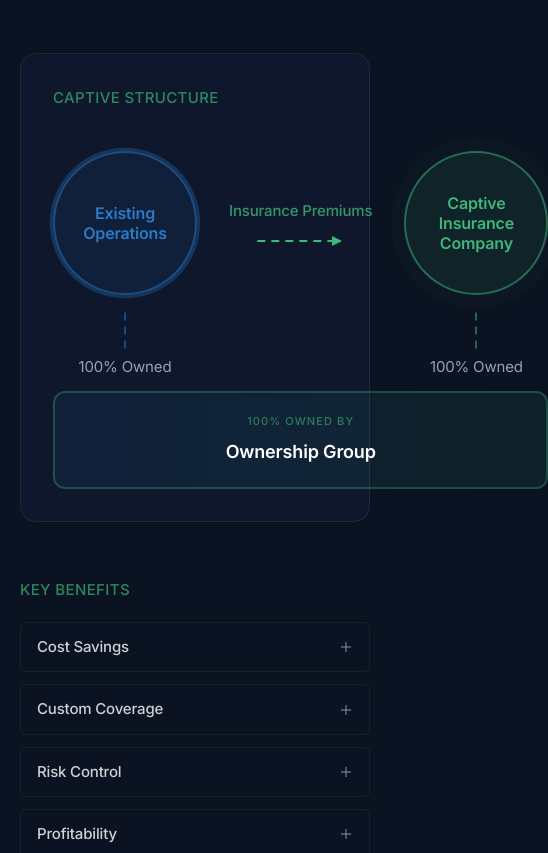
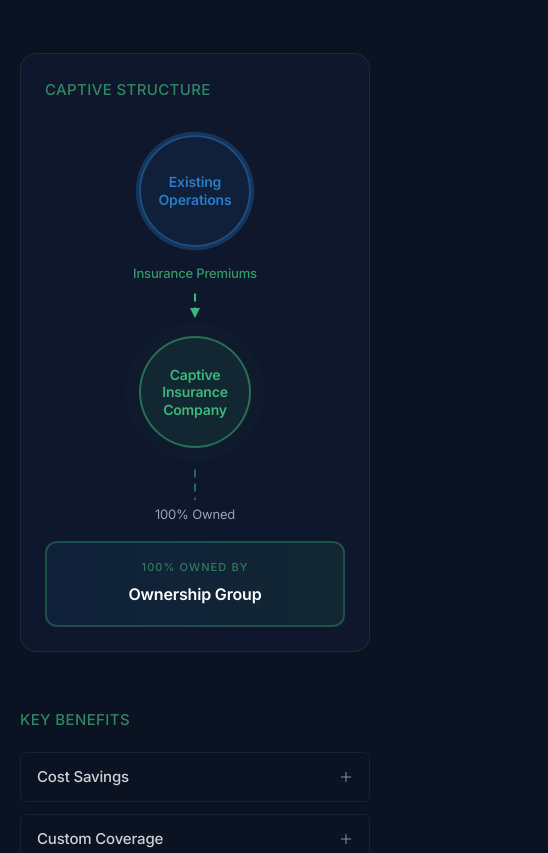
Before and after one commit to alexanderjoo-max/aurora, a website built with Vite: page index2.html in a window 390 px wide. Shown: the part 3420-4273 px from the top of the page, 548 px wide, since content can reach past the window. Built offline with nearby package versions, Linux system fonts and the light colour scheme.

Commit message:
Make Captive Structure diagram smaller and responsive
- Reduce circle sizes (w-28/lg:w-32 from w-36/w-44)
- Mobile: vertical stack with down-arrow between circles
- Desktop: horizontal grid layout unchanged
- Less padding on outer box

Co-Authored-By: Claude Sonnet 4.6 <noreply@anthropic.com>

```diff
--- a/index2.html
+++ b/index2.html
@@ -226,60 +226,81 @@
       </style>
       <div class="mb-14">
         <!-- Outer section box -->
-        <div class="rounded-2xl border border-white/[0.07] bg-aurora-navy-light/60 p-8 lg:p-14">
-          <h3 class="text-[15px] font-medium text-aurora-green/70 tracking-wide uppercase mb-10">Captive Structure</h3>
-          <!-- CSS Grid: left-col | arrow-col | right-col -->
-          <div class="grid items-start" style="grid-template-columns:1fr auto 1fr">
+        <div class="rounded-2xl border border-white/[0.07] bg-aurora-navy-light/60 p-6 sm:p-8 lg:p-10">
+          <h3 class="text-[15px] font-medium text-aurora-green/70 tracking-wide uppercase mb-8">Captive Structure</h3>
 
+          <!-- MOBILE: vertical stack -->
+          <div class="sm:hidden flex flex-col items-center gap-4">
+            <div class="pulse-blue w-28 h-28 rounded-full bg-aurora-blue/10 border-2 border-aurora-blue/50 flex items-center justify-center shadow-lg shadow-aurora-blue/20">
+              <span class="text-[14px] font-semibold text-aurora-blue text-center leading-tight px-3">Existing<br/>Operations</span>
+            </div>
+            <div class="flex flex-col items-center gap-1">
+              <span class="text-[13px] text-aurora-green/80 font-medium">Insurance Premiums</span>
+              <svg width="20" height="32" viewBox="0 0 20 32">
+                <line class="captive-flow-v" x1="10" y1="0" x2="10" y2="20" stroke="#3db87a" stroke-width="2"/>
+                <path d="M5 20 L10 30 L15 20 Z" fill="#3db87a"/>
+              </svg>
+            </div>
+            <div class="pulse-green w-28 h-28 rounded-full bg-aurora-green/10 border-2 border-aurora-green/50 flex items-center justify-center shadow-lg shadow-aurora-green/20">
+              <span class="text-[14px] font-semibold text-aurora-green text-center leading-tight px-3">Captive<br/>Insurance<br/>Company</span>
+            </div>
+            <div class="flex flex-col items-center">
+              <svg width="4" height="36" viewBox="0 0 4 36">
+                <line class="captive-flow-v" x1="2" y1="0" x2="2" y2="36" stroke="rgba(61,184,122,0.5)" stroke-width="2"/>
+              </svg>
+              <span class="text-[13px] text-aurora-muted mt-1">100% Owned</span>
+            </div>
+            <div class="w-full rounded-xl border-2 border-aurora-green/30 bg-gradient-to-r from-aurora-blue/10 to-aurora-green/10 py-4 text-center">
+              <p class="text-[11px] font-medium text-aurora-green/60 tracking-widest uppercase mb-1">100% Owned By</p>
+              <span class="text-[16px] font-semibold text-white">Ownership Group</span>
+            </div>
+          </div>
+
+          <!-- DESKTOP: horizontal grid -->
+          <div class="hidden sm:grid items-start" style="grid-template-columns:1fr auto 1fr">
             <!-- LEFT CIRCLE -->
             <div class="flex flex-col items-center">
-              <div class="pulse-blue w-36 h-36 sm:w-44 sm:h-44 rounded-full bg-aurora-blue/10 border-2 border-aurora-blue/50 flex items-center justify-center shadow-lg shadow-aurora-blue/20">
-                <span class="text-[16px] sm:text-[16px] font-semibold text-aurora-blue text-center leading-tight px-4">Existing<br/>Operations</span>
+              <div class="pulse-blue w-28 h-28 lg:w-32 lg:h-32 rounded-full bg-aurora-blue/10 border-2 border-aurora-blue/50 flex items-center justify-center shadow-lg shadow-aurora-blue/20">
+                <span class="text-[14px] font-semibold text-aurora-blue text-center leading-tight px-3">Existing<br/>Operations</span>
               </div>
             </div>
-
             <!-- ARROW -->
-            <div class="flex flex-col items-center justify-center px-8 pt-12 gap-2">
-              <span class="text-[15px] text-aurora-green/80 font-medium whitespace-nowrap">Insurance Premiums</span>
-              <svg width="90" height="20" viewBox="0 0 90 20">
-                <line class="captive-flow-h" x1="0" y1="10" x2="76" y2="10" stroke="#3db87a" stroke-width="2"/>
-                <path d="M76 5 L86 10 L76 15 Z" fill="#3db87a"/>
+            <div class="flex flex-col items-center justify-center px-6 pt-10 gap-2">
+              <span class="text-[13px] text-aurora-green/80 font-medium whitespace-nowrap">Insurance Premiums</span>
+              <svg width="80" height="18" viewBox="0 0 80 18">
+                <line class="captive-flow-h" x1="0" y1="9" x2="66" y2="9" stroke="#3db87a" stroke-width="2"/>
+                <path d="M66 4 L76 9 L66 14 Z" fill="#3db87a"/>
               </svg>
             </div>
-
             <!-- RIGHT CIRCLE -->
             <div class="flex flex-col items-center">
-              <div class="pulse-green w-36 h-36 sm:w-44 sm:h-44 rounded-full bg-aurora-green/10 border-2 border-aurora-green/50 flex items-center justify-center shadow-lg shadow-aurora-green/20">
-                <span class="text-[16px] sm:text-[16px] font-semibold text-aurora-green text-center leading-tight px-4">Captive<br/>Insurance<br/>Company</span>
+              <div class="pulse-green w-28 h-28 lg:w-32 lg:h-32 rounded-full bg-aurora-green/10 border-2 border-aurora-green/50 flex items-center justify-center shadow-lg shadow-aurora-green/20">
+                <span class="text-[14px] font-semibold text-aurora-green text-center leading-tight px-3">Captive<br/>Insurance<br/>Company</span>
               </div>
             </div>
-
             <!-- LEFT LINE + LABEL -->
-            <div class="flex flex-col items-center pt-3">
-              <svg width="4" height="44" viewBox="0 0 4 44">
-                <line class="captive-flow-v" x1="2" y1="0" x2="2" y2="44" stroke="rgba(42,123,200,0.5)" stroke-width="2"/>
+            <div class="flex flex-col items-center pt-2">
+              <svg width="4" height="36" viewBox="0 0 4 36">
+                <line class="captive-flow-v" x1="2" y1="0" x2="2" y2="36" stroke="rgba(42,123,200,0.5)" stroke-width="2"/>
               </svg>
-              <span class="text-[15px] text-aurora-muted mt-1">100% Owned</span>
+              <span class="text-[13px] text-aurora-muted mt-1">100% Owned</span>
             </div>
-
             <!-- MIDDLE SPACER -->
             <div></div>
+            <!-- RIGHT LINE + LABEL -->
+            <div class="flex flex-col items-center pt-2">
+              <svg width="4" height="36" viewBox="0 0 4 36">
+                <line class="captive-flow-v" x1="2" y1="0" x2="2" y2="36" stroke="rgba(61,184,122,0.5)" stroke-width="2"/>
+              </svg>
+              <span class="text-[13px] text-aurora-muted mt-1">100% Owned</span>
+            </div>
+            <!-- FULL-WIDTH OWNERSHIP BOX -->
+            <div class="col-span-3 mt-3 rounded-xl border-2 border-aurora-green/30 bg-gradient-to-r from-aurora-blue/10 to-aurora-green/10 py-4 text-center shadow-inner">
+              <p class="text-[11px] font-medium text-aurora-green/60 tracking-widest uppercase mb-1">100% Owned By</p>
+              <span class="text-[17px] font-semibold text-white">Ownership Group</span>
+            </div>
+          </div>
 
-            <!-- RIGHT LINE + LABEL -->
-            <div class="flex flex-col items-center pt-3">
-              <svg width="4" height="44" viewBox="0 0 4 44">
-                <line class="captive-flow-v" x1="2" y1="0" x2="2" y2="44" stroke="rgba(61,184,122,0.5)" stroke-width="2"/>
-              </svg>
-              <span class="text-[15px] text-aurora-muted mt-1">100% Owned</span>
-            </div>
-
-            <!-- FULL-WIDTH OWNERSHIP BOX -->
-            <div class="col-span-3 mt-3 rounded-xl border-2 border-aurora-green/30 bg-gradient-to-r from-aurora-blue/10 to-aurora-green/10 py-5 text-center shadow-inner">
-              <p class="text-[11px] font-medium text-aurora-green/60 tracking-widest uppercase mb-1.5">100% Owned By</p>
-              <span class="text-[18px] font-semibold text-white">Ownership Group</span>
-            </div>
-
-          </div>
         </div>
       </div>
 
```
